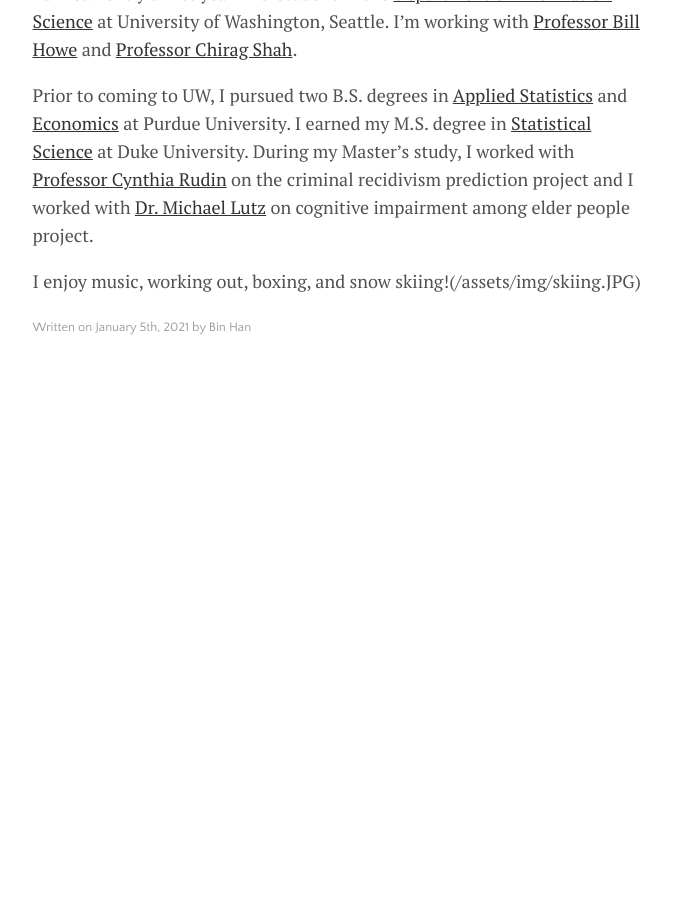
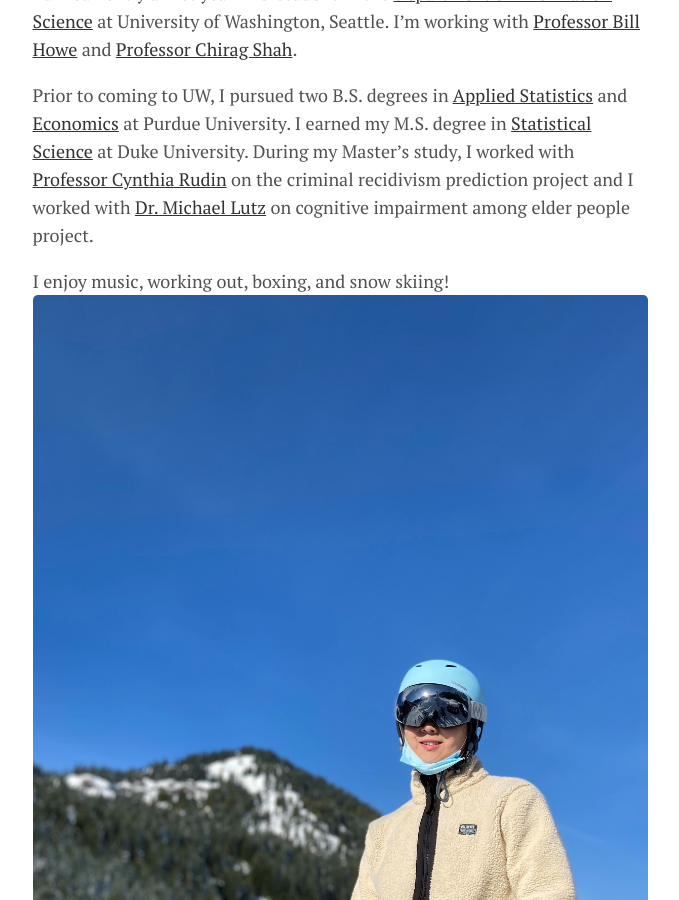
Before and after one commit to BeanHam/BeanHam.github.io, a Jekyll site: the page built from _posts/2021-01-05-about-the-author.md, in a window 1280 px wide and 900 px high, scrolled down 804 px. Shown: the whole window, without its empty margins (300-979 px from the left). Built offline with Jekyll 4.4.1, drawn with Linux system fonts in a browser that asks for light colours; before the commit the page ends 1209 px from its top, so only the background shows below that.

Commit message:
Update 2021-01-05-about-the-author.md

```diff
--- a/_posts/2021-01-05-about-the-author.md
+++ b/_posts/2021-01-05-about-the-author.md
@@ -11,4 +11,4 @@
 
 Prior to coming to UW, I pursued two B.S. degrees in [Applied Statistics](https://www.stat.purdue.edu/) and [Economics](https://krannert.purdue.edu/academics/Economics/) at Purdue University. I earned my M.S. degree in [Statistical Science](https://stat.duke.edu/) at Duke University. During my Master's study, I worked with [Professor Cynthia Rudin](https://users.cs.duke.edu/~cynthia/) on the criminal recidivism prediction project and I worked with [Dr. Michael Lutz](https://scholars.duke.edu/person/michael.lutz) on cognitive impairment among elder people project.
 
-I enjoy music, working out, boxing, and snow skiing!(/assets/img/skiing.JPG)
+I enjoy music, working out, boxing, and snow skiing!![plot](/assets/img/skiing.JPG)
```
